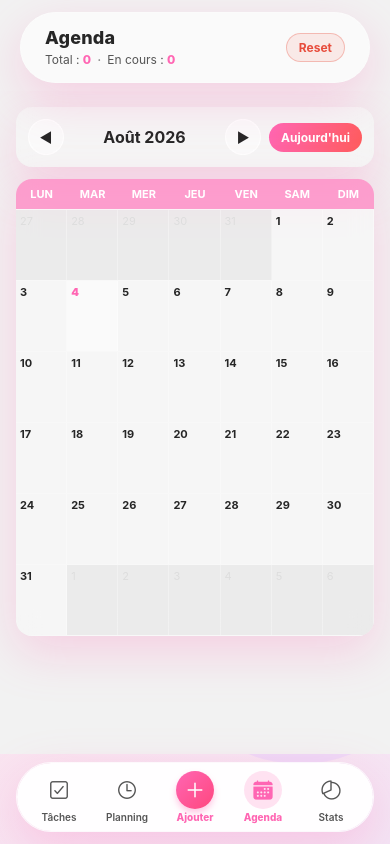
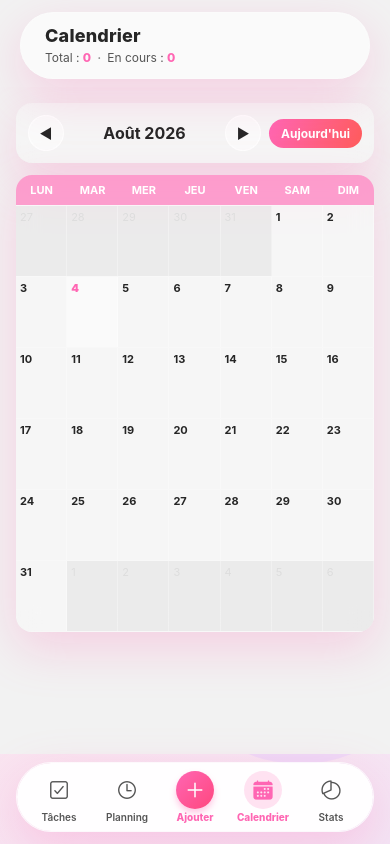
Before and after one commit to claire-arsena/ToDo-List, a React Native app in the folder todo-mobile/: screen /Agenda in a window 390 px wide. Built offline with nearby package versions, Linux system fonts and the light colour scheme.

Commit message:
feat: nommage Calendrier, couleurs dossiers dans calendrier et coherence des compteurs de filtres

```diff
--- a/todo-mobile/App.js
+++ b/todo-mobile/App.js
@@ -31,7 +31,7 @@ function AppNavigator() {
       >
         <Tab.Screen name="Tasks" component={Tasks} options={{ title: 'Tâches' }} />
         <Tab.Screen name="Planning" component={Planning} options={{ title: 'Planning' }} />
-        <Tab.Screen name="Agenda" component={Agenda} options={{ title: 'Agenda' }} />
+        <Tab.Screen name="Agenda" component={Agenda} options={{ title: 'Calendrier' }} />
         <Tab.Screen name="Dashboard" component={Dashboard} options={{ title: 'Tableau de bord' }} />
       </Tab.Navigator>
     </NavigationContainer>
--- a/todo-mobile/src/components/CustomTabBar.jsx
+++ b/todo-mobile/src/components/CustomTabBar.jsx
@@ -12,7 +12,7 @@ const LEFT_TABS = [
   { routeName: 'Planning', icon: 'time-outline', iconActive: 'time', label: 'Planning' },
 ];
 const RIGHT_TABS = [
-  { routeName: 'Agenda', icon: 'calendar-outline', iconActive: 'calendar', label: 'Agenda' },
+  { routeName: 'Agenda', icon: 'calendar-outline', iconActive: 'calendar', label: 'Calendrier' },
   { routeName: 'Dashboard', icon: 'pie-chart-outline', iconActive: 'pie-chart', label: 'Stats' },
 ];
 
--- a/todo-mobile/src/components/Header.jsx
+++ b/todo-mobile/src/components/Header.jsx
@@ -1,5 +1,5 @@
 import React, { useContext } from 'react';
-import { View, Text, TouchableOpacity, StyleSheet } from 'react-native';
+import { View, Text, StyleSheet } from 'react-native';
 import { useSafeAreaInsets } from 'react-native-safe-area-context';
 import { BlurView } from 'expo-blur';
 import { TodoContext } from '../ctx/TodoContext';
@@ -8,13 +8,13 @@ import { COLORS, SHADOWS } from '../theme';
 const ROUTE_TITLES = {
   Tasks: 'Tâches',
   Planning: 'Planning',
-  Agenda: 'Agenda',
+  Agenda: 'Calendrier',
   Dashboard: 'Tableau de bord',
 };
 
 export default function AppHeader({ routeName }) {
   const insets = useSafeAreaInsets();
-  const { resetData, tasks, getActiveTasks } = useContext(TodoContext);
+  const { tasks, getActiveTasks } = useContext(TodoContext);
   const title = ROUTE_TITLES[routeName] || 'Ma Liste';
   const totalTasks = tasks.length;
   const activeTasksCount = getActiveTasks().length;
@@ -34,11 +34,6 @@ export default function AppHeader({ routeName }) {
                 En cours : <Text style={styles.statBold}>{activeTasksCount}</Text>
               </Text>
             </View>
-          </View>
-          <View style={styles.actions}>
-            <TouchableOpacity style={[styles.btn, styles.btnDanger]} onPress={resetData}>
-              <Text style={[styles.btnText, styles.btnDangerText]}>Reset</Text>
-            </TouchableOpacity>
           </View>
         </View>
       </BlurView>
@@ -64,10 +59,10 @@ const styles = StyleSheet.create({
     alignItems: 'center',
     justifyContent: 'space-between',
     paddingHorizontal: 24,
-    paddingVertical: 14,
+    paddingVertical: 12,
     backgroundColor: 'rgba(255,255,255,0.5)',
   },
-  left: { flex: 1, marginRight: 8 },
+  left: { flex: 1 },
   title: {
     fontSize: 18,
     fontWeight: '800',
@@ -78,19 +73,4 @@ const styles = StyleSheet.create({
   stat: { fontSize: 12, color: COLORS.textLight },
   statBold: { fontWeight: '800', color: COLORS.pinkDark },
   statSep: { marginHorizontal: 6, color: COLORS.textMuted },
-  actions: { flexDirection: 'row', gap: 8 },
-  btn: {
-    paddingHorizontal: 12,
-    paddingVertical: 6,
-    borderRadius: 50,
-    backgroundColor: 'rgba(255,255,255,0.4)',
-    borderWidth: 1,
-    borderColor: 'rgba(255,255,255,0.5)',
-  },
-  btnText: { fontSize: 12, fontWeight: '700', color: COLORS.pinkDark },
-  btnDanger: {
-    backgroundColor: 'rgba(231, 76, 60, 0.1)',
-    borderColor: 'rgba(231, 76, 60, 0.3)',
-  },
-  btnDangerText: { color: '#e74c3c', fontWeight: '700' },
 });
--- a/todo-mobile/src/views/Agenda.jsx
+++ b/todo-mobile/src/views/Agenda.jsx
@@ -5,15 +5,23 @@ import { TodoContext } from '../ctx/TodoContext';
 import { COLORS, STATUS_COLORS } from '../theme';
 import GlassCard from '../components/GlassCard';
 
-const DAYS   = ['Lun', 'Mar', 'Mer', 'Jeu', 'Ven', 'Sam', 'Dim'];
-const MONTHS = ['Janvier','Février','Mars','Avril','Mai','Juin','Juillet','Août','Septembre','Octobre','Novembre','Décembre'];
+const DAYS = ['Lun', 'Mar', 'Mer', 'Jeu', 'Ven', 'Sam', 'Dim'];
+const MONTHS = ['Janvier', 'Février', 'Mars', 'Avril', 'Mai', 'Juin', 'Juillet', 'Août', 'Septembre', 'Octobre', 'Novembre', 'Décembre'];
 
 export default function Agenda() {
-  const { tasks } = useContext(TodoContext);
+  const { tasks, folders } = useContext(TodoContext);
   const [current, setCurrent] = useState(new Date());
-  const year  = current.getFullYear();
+  const year = current.getFullYear();
   const month = current.getMonth();
   const today = new Date().toISOString().split('T')[0];
+
+  const getTaskColor = (t) => {
+    if (t.folderId) {
+      const f = folders.find((folder) => folder.id === t.folderId);
+      if (f?.color) return f.color;
+    }
+    return STATUS_COLORS[t.status] || COLORS.pinkDark;
+  };
 
   const tasksByDate = useMemo(() => {
     const map = new Map();
@@ -21,7 +29,6 @@ export default function Agenda() {
       const start = t.startDate || t.dueDate;
       const end = t.endDate || t.dueDate || start;
       if (!start) return;
-      // Multi-day date iteration
       let cur = new Date(start + 'T00:00:00');
       const last = new Date(end + 'T00:00:00');
       while (cur <= last) {
@@ -35,14 +42,14 @@ export default function Agenda() {
   }, [tasks]);
 
   const days = useMemo(() => {
-    const first    = new Date(year, month, 1).getDay();
-    const start    = first === 0 ? 6 : first - 1;
+    const first = new Date(year, month, 1).getDay();
+    const start = first === 0 ? 6 : first - 1;
     const lastDate = new Date(year, month + 1, 0).getDate();
     const prevLast = new Date(year, month, 0).getDate();
-    const result   = [];
+    const result = [];
     for (let i = start - 1; i >= 0; i--) result.push({ day: prevLast - i, out: true });
     for (let d = 1; d <= lastDate; d++) {
-      const date = `${year}-${String(month + 1).padStart(2,'0')}-${String(d).padStart(2,'0')}`;
+      const date = `${year}-${String(month + 1).padStart(2, '0')}-${String(d).padStart(2, '0')}`;
       result.push({ day: d, out: false, date });
     }
     while (result.length % 7 !== 0) result.push({ day: result.length - start - lastDate + 1, out: true });
@@ -84,18 +91,21 @@ export default function Agenda() {
         {weeks.map((week, wi) => (
           <View key={wi} style={styles.weekRow}>
             {week.map((cell, ci) => {
-              const isToday  = cell.date === today;
+              const isToday = cell.date === today;
               const cellTasks = cell.date ? tasksByDate.get(cell.date) || [] : [];
               return (
                 <View key={ci} style={[styles.cell, cell.out && styles.cellOut, isToday && styles.cellToday]}>
                   <Text style={[styles.cellDay, cell.out && styles.cellDayOut, isToday && styles.cellDayToday]}>
                     {cell.day}
                   </Text>
-                  {cellTasks.slice(0, 2).map((t) => (
-                    <View key={t.id} style={[styles.taskDot, { backgroundColor: STATUS_COLORS[t.status] || COLORS.pinkLight }]}>
-                      <Text style={styles.taskDotText} numberOfLines={1}>{t.title}</Text>
-                    </View>
-                  ))}
+                  {cellTasks.slice(0, 2).map((t) => {
+                    const taskColor = getTaskColor(t);
+                    return (
+                      <View key={t.id} style={[styles.taskDot, { backgroundColor: taskColor }]}>
+                        <Text style={styles.taskDotText} numberOfLines={1}>{t.title}</Text>
+                      </View>
+                    );
+                  })}
                   {cellTasks.length > 2 && <Text style={styles.moreTasks}>+{cellTasks.length - 2}</Text>}
                 </View>
               );
@@ -110,7 +120,6 @@ export default function Agenda() {
 const styles = StyleSheet.create({
   container: { flex: 1 },
   content: { padding: 16, paddingBottom: 32 },
-  /* nav — .agenda-nav */
   nav: {
     flexDirection: 'row',
     alignItems: 'center',
@@ -119,19 +128,21 @@ const styles = StyleSheet.create({
     gap: 8,
   },
   navBtn: {
-    width: 36, height: 36, borderRadius: 18,
+    width: 36,
+    height: 36,
+    borderRadius: 18,
     backgroundColor: 'rgba(255,255,255,0.5)',
-    alignItems: 'center', justifyContent: 'center',
-    borderWidth: 1, borderColor: 'rgba(255,255,255,0.7)',
+    alignItems: 'center',
+    justifyContent: 'center',
+    borderWidth: 1,
+    borderColor: 'rgba(255,255,255,0.7)',
   },
   navBtnText: { fontSize: 14, color: COLORS.text },
   monthTitle: { flex: 1, textAlign: 'center', fontSize: 16, fontWeight: '700', color: COLORS.text },
   todayBtn: { borderRadius: 999, paddingHorizontal: 12, paddingVertical: 7 },
   todayBtnText: { color: '#fff', fontSize: 12, fontWeight: '700' },
-  /* grille */
   grid: {},
   weekRow: { flexDirection: 'row', borderBottomWidth: 0.5, borderBottomColor: 'rgba(255,255,255,0.3)' },
-  /* en-têtes — .agenda-grid th */
   dayHeader: {
     flex: 1,
     alignItems: 'center',
@@ -139,7 +150,6 @@ const styles = StyleSheet.create({
     backgroundColor: 'rgba(255,102,179,0.6)',
   },
   dayHeaderText: { fontSize: 11, fontWeight: '700', color: '#fff', textTransform: 'uppercase' },
-  /* cellules — .agenda-grid td */
   cell: {
     flex: 1,
     minHeight: 70,
@@ -149,15 +159,13 @@ const styles = StyleSheet.create({
     backgroundColor: 'rgba(255,255,255,0.15)',
   },
   cellOut: { backgroundColor: 'rgba(0,0,0,0.04)' },
-  /* .agenda-today */
   cellToday: {
     backgroundColor: 'rgba(255,255,255,0.5)',
   },
   cellDay: { fontSize: 11, fontWeight: '700', color: COLORS.text, marginBottom: 2 },
   cellDayOut: { color: '#ddd', fontWeight: '400' },
   cellDayToday: { color: COLORS.pinkDark, fontWeight: '900' },
-  /* tâches dans la cellule — .agenda-grid li */
-  taskDot: { borderRadius: 6, paddingHorizontal: 3, paddingVertical: 1, marginBottom: 1 },
-  taskDotText: { fontSize: 8, color: COLORS.text, fontWeight: '700' },
+  taskDot: { borderRadius: 6, paddingHorizontal: 4, paddingVertical: 2, marginBottom: 2 },
+  taskDotText: { fontSize: 9, color: '#fff', fontWeight: '800' },
   moreTasks: { fontSize: 8, color: COLORS.textMuted, fontWeight: '700' },
 });
--- a/todo-mobile/src/views/Tasks/Tasks.jsx
+++ b/todo-mobile/src/views/Tasks/Tasks.jsx
@@ -33,16 +33,17 @@ export default function Tasks() {
     }
   };
 
+  const folderTasks = useMemo(() => {
+    if (selectedFolderId === null) return tasks;
+    return tasks.filter((t) => t.folderId === selectedFolderId);
+  }, [tasks, selectedFolderId]);
+
   const filtered = useMemo(() => {
-    let r = [...tasks];
+    let r = [...folderTasks];
     if (filterTab === 'active') {
       r = r.filter((t) => t.status !== 'Réussi' && t.status !== 'Abandonné');
     } else if (filterTab === 'completed') {
       r = r.filter((t) => t.status === 'Réussi' || t.status === 'Abandonné');
-    }
-
-    if (selectedFolderId !== null) {
-      r = r.filter((t) => t.folderId === selectedFolderId);
     }
 
     // Sort by earliest date
@@ -53,7 +54,7 @@ export default function Tasks() {
     });
 
     return r;
-  }, [tasks, filterTab, selectedFolderId]);
+  }, [folderTasks, filterTab]);
 
   return (
     <ScrollView
@@ -69,7 +70,7 @@ export default function Tasks() {
             onPress={() => setFilterTab('active')}
           >
             <Text style={[styles.tabText, filterTab === 'active' && styles.tabTextActive]}>
-              En cours ({tasks.filter((t) => t.status !== 'Réussi' && t.status !== 'Abandonné').length})
+              En cours ({folderTasks.filter((t) => t.status !== 'Réussi' && t.status !== 'Abandonné').length})
             </Text>
           </TouchableOpacity>
 
@@ -78,7 +79,7 @@ export default function Tasks() {
             onPress={() => setFilterTab('all')}
           >
             <Text style={[styles.tabText, filterTab === 'all' && styles.tabTextActive]}>
-              Toutes ({tasks.length})
+              Toutes ({folderTasks.length})
             </Text>
           </TouchableOpacity>
 
@@ -87,7 +88,7 @@ export default function Tasks() {
             onPress={() => setFilterTab('completed')}
           >
             <Text style={[styles.tabText, filterTab === 'completed' && styles.tabTextActive]}>
-              Terminées ({tasks.filter((t) => t.status === 'Réussi' || t.status === 'Abandonné').length})
+              Terminées ({folderTasks.filter((t) => t.status === 'Réussi' || t.status === 'Abandonné').length})
             </Text>
           </TouchableOpacity>
         </View>
```
